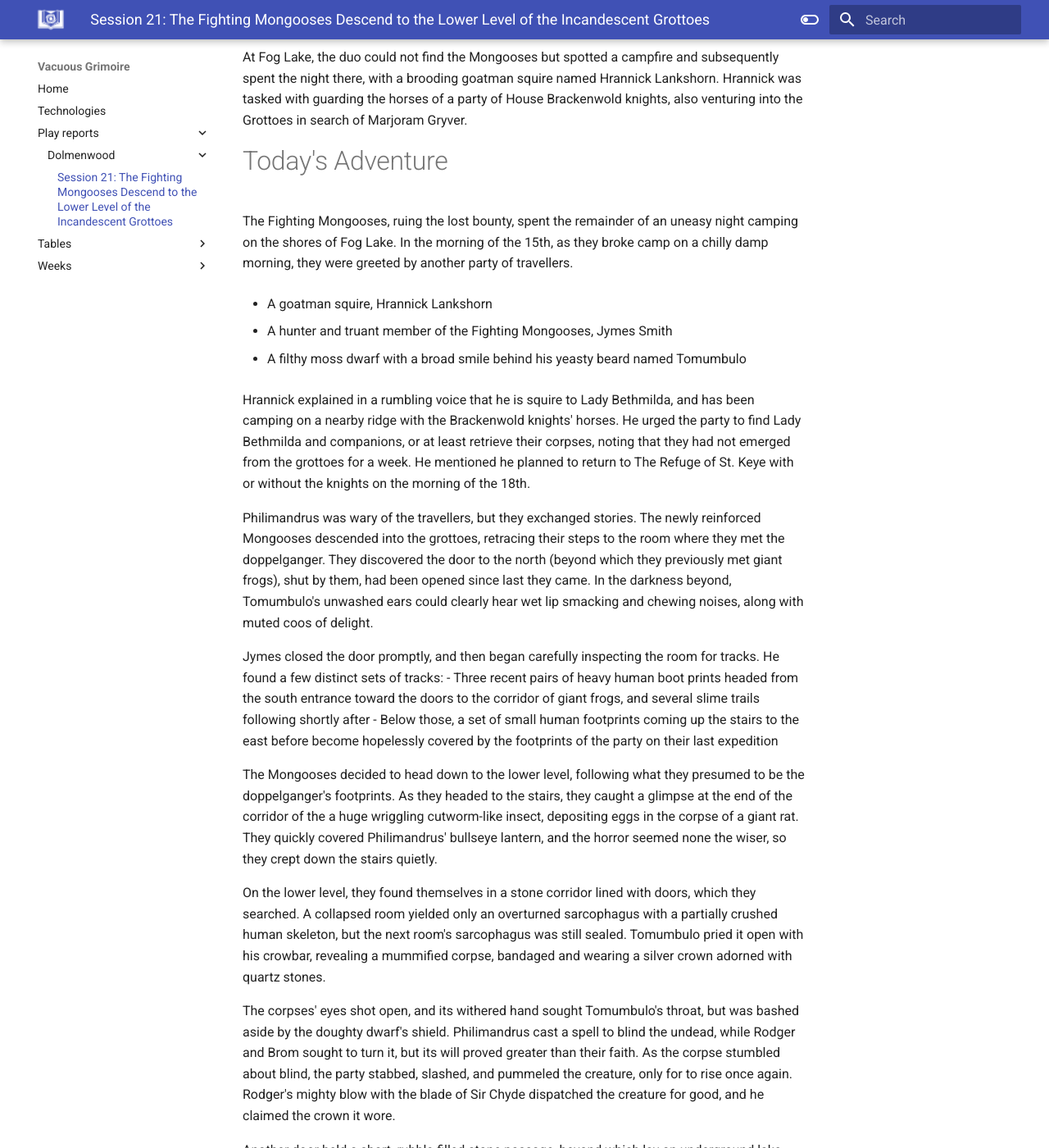
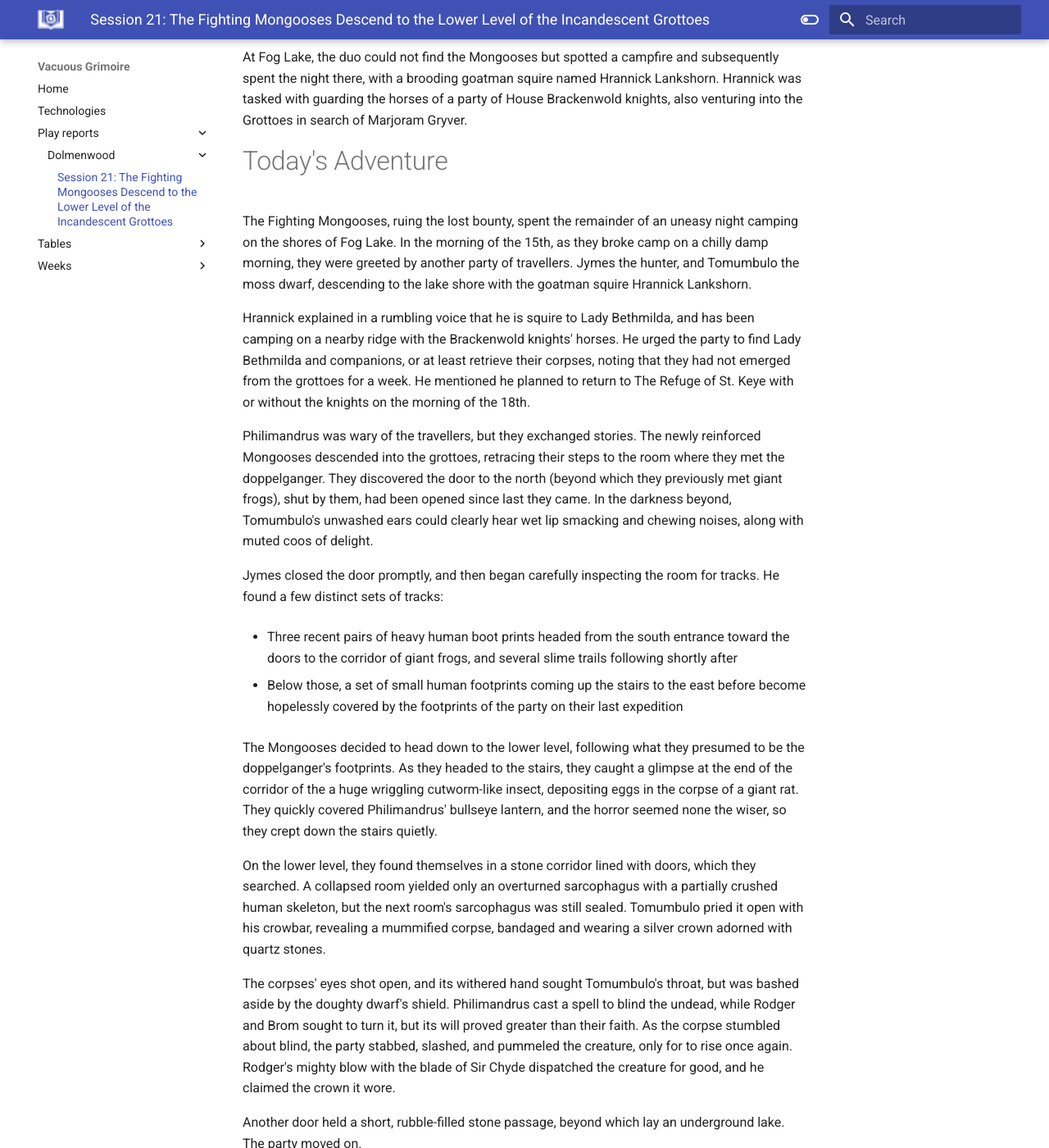
Before and after one commit to vacuousgrimoire/vacuousgrimoire.github.io, an MkDocs documentation site: the page built from docs/play-reports/dolmenwood/21.md, in a window 1280 px wide and 1400 px high, scrolled down 1703 px. Shown: the whole window at 82% size. Built offline with MkDocs 1.6.1 and Material for MkDocs 9.7.7, drawn with Linux system fonts in a browser that asks for light colours.

Commit message:
More minor fixes

```diff
--- a/docs/play-reports/dolmenwood/21.md
+++ b/docs/play-reports/dolmenwood/21.md
@@ -49,20 +49,16 @@ At Fog Lake, the duo could not find the Mongooses but spotted a campfire and sub
 
 # Today's Adventure
 
-The Fighting Mongooses, ruing the lost bounty, spent the remainder of an uneasy night camping on the shores of Fog Lake. In the morning of the 15th, as they broke camp on a chilly damp morning, they were greeted by another party of travellers.
-
-- A goatman squire, Hrannick Lankshorn
-
-- A hunter and truant member of the Fighting Mongooses, Jymes Smith
-
-- A filthy moss dwarf with a broad smile behind his yeasty beard named Tomumbulo
+The Fighting Mongooses, ruing the lost bounty, spent the remainder of an uneasy night camping on the shores of Fog Lake. In the morning of the 15th, as they broke camp on a chilly damp morning, they were greeted by another party of travellers. Jymes the hunter, and Tomumbulo the moss dwarf, descending to the lake shore with the goatman squire Hrannick Lankshorn.
 
 Hrannick explained in a rumbling voice that he is squire to Lady Bethmilda, and has been camping on a nearby ridge with the Brackenwold knights' horses. He urged the party to find Lady Bethmilda and companions, or at least retrieve their corpses, noting that they had not emerged from the grottoes for a week. He mentioned he planned to return to The Refuge of St. Keye with or without the knights on the morning of the 18th.
 
 Philimandrus was wary of the travellers, but they exchanged stories. The newly reinforced Mongooses descended into the grottoes, retracing their steps to the room where they met the doppelganger. They discovered the door to the north (beyond which they previously met giant frogs), shut by them, had been opened since last they came. In the darkness beyond, Tomumbulo's unwashed ears could clearly hear wet lip smacking and chewing noises, along with muted coos of delight.
 
 Jymes closed the door promptly, and then began carefully inspecting the room for tracks. He found a few distinct sets of tracks:
+
 - Three recent pairs of heavy human boot prints headed from the south entrance toward the doors to the corridor of giant frogs, and several slime trails following shortly after
+
 - Below those, a set of small human footprints coming up the stairs to the east before become hopelessly covered by the footprints of the party on their last expedition
 
 The Mongooses decided to head down to the lower level, following what they presumed to be the doppelganger's footprints. As they headed to the stairs, they caught a glimpse at the end of the corridor of the a huge wriggling cutworm-like insect, depositing eggs in the corpse of a giant rat. They quickly covered Philimandrus' bullseye lantern, and the horror seemed none the wiser, so they crept down the stairs quietly.
```
